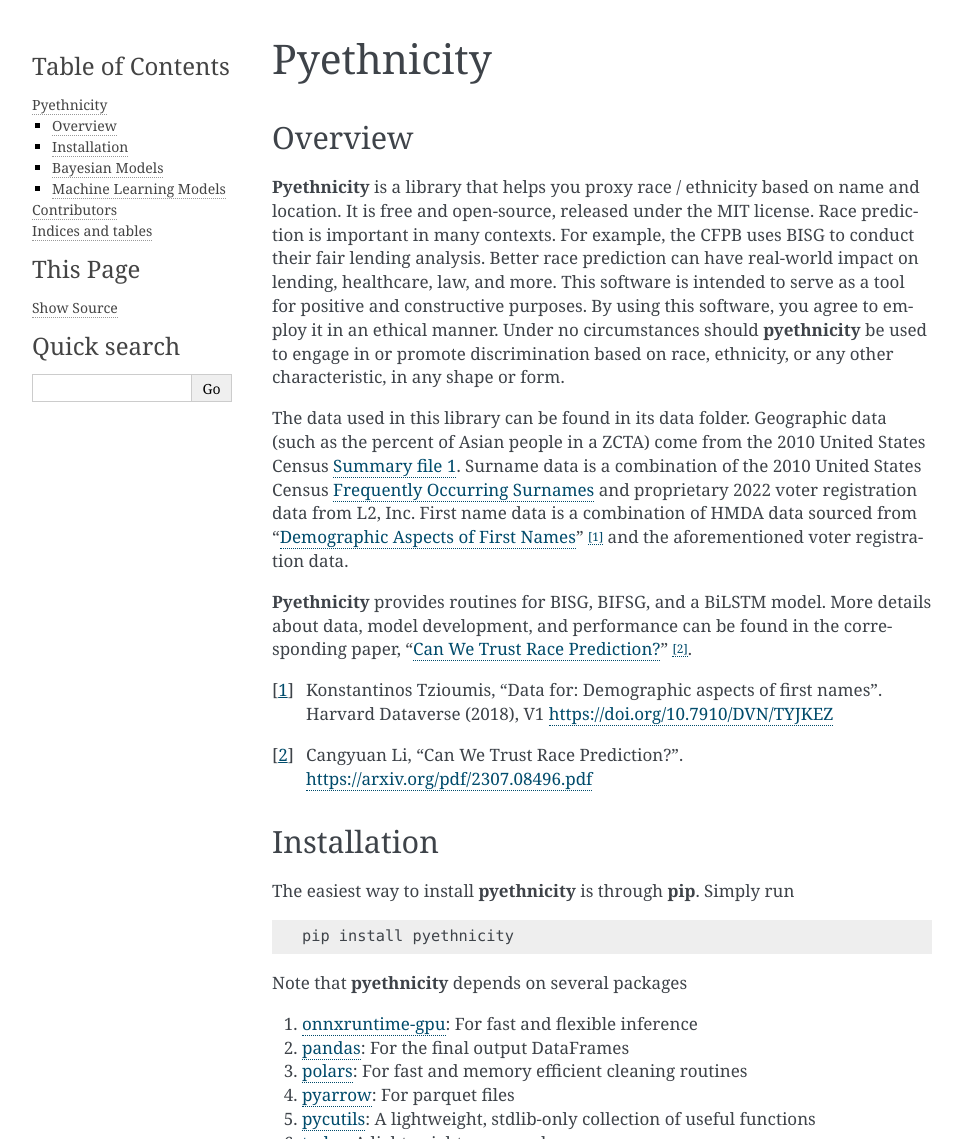
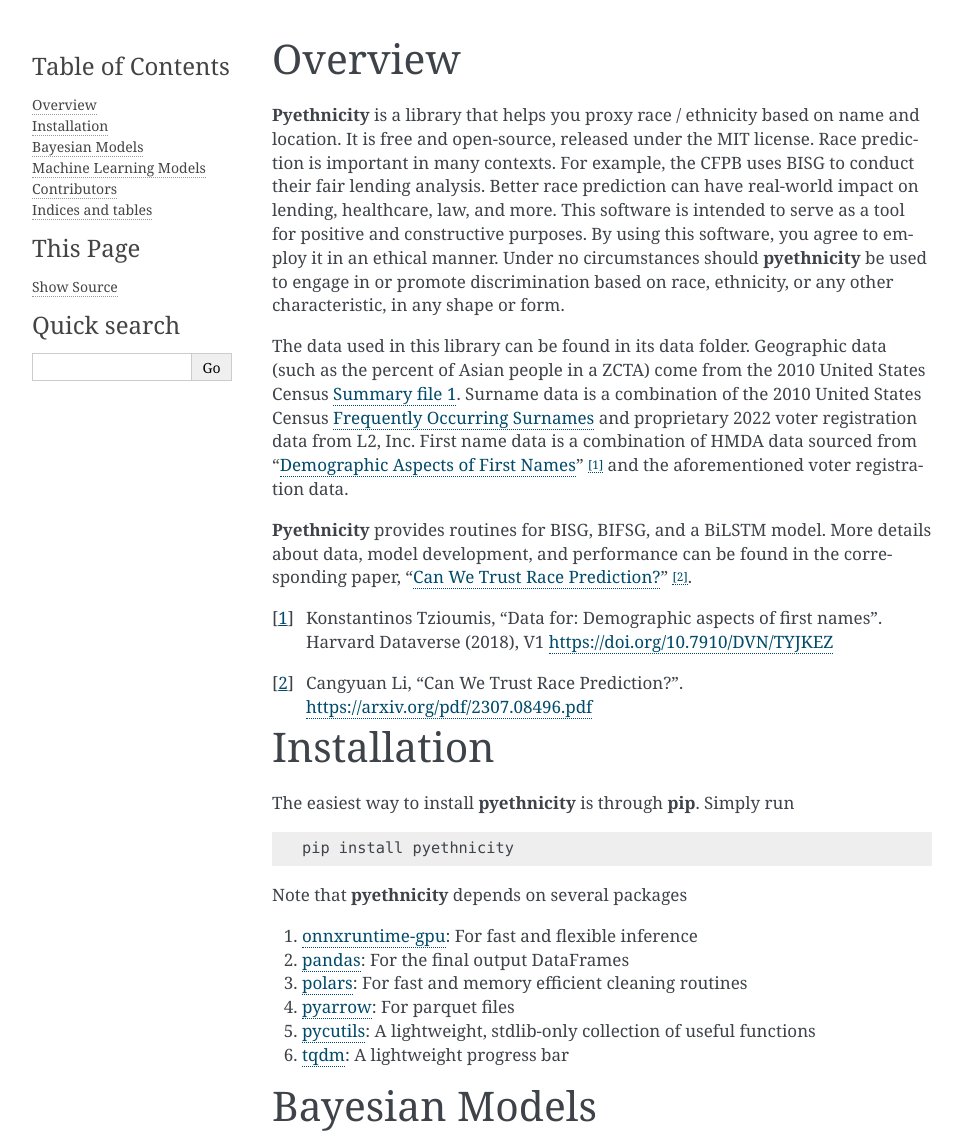
Before and after one commit to CangyuanLi/pyethnicity, a Sphinx documentation site: the page built from docs/source/index.rst, in a window 1280 px wide, cut to the strip 0-1139 px from the top of the page. Shown: the whole strip, without its empty margins (148-1111 px from the left). Built offline with Sphinx 7.4.7, drawn with Linux system fonts in a browser that asks for light colours; some of the changed lines change nothing that is shown.

Commit message:
change to heading instead of subheading

```diff
--- a/docs/source/bayesian_models.rst
+++ b/docs/source/bayesian_models.rst
@@ -1,5 +1,5 @@
 Bayesian Models
----------------
+===============
 
 .. automodule:: pyethnicity._bayesian_models
    :members:
--- a/docs/source/index.rst
+++ b/docs/source/index.rst
@@ -3,12 +3,15 @@
    You can adapt this file completely to your liking, but it should at least
    contain the root `toctree` directive.
 
-Pyethnicity
-=======================================
+.. toctree::
+   :hidden:
+   :maxdepth: 1
 
-.. toctree::
-   :maxdepth: 2
-   :caption: Contents:
+   overview
+   installation
+   bayesian_models
+   ml_models
+   contributors
 
 .. include:: overview.rst
 
--- a/docs/source/installation.rst
+++ b/docs/source/installation.rst
@@ -1,5 +1,5 @@
 Installation
-------------
+============
 
 The easiest way to install **pyethnicity** is through **pip**. Simply run
 
--- a/docs/source/ml_models.rst
+++ b/docs/source/ml_models.rst
@@ -1,5 +1,5 @@
 Machine Learning Models
------------------------
+=======================
 
 .. automodule:: pyethnicity._ml_models
    :members:
--- a/docs/source/overview.rst
+++ b/docs/source/overview.rst
@@ -1,5 +1,5 @@
 Overview
---------
+========
 
 **Pyethnicity** is a library that helps you proxy race / ethnicity based on name and
 location. It is free and open-source, released under the MIT license. Race prediction
```
